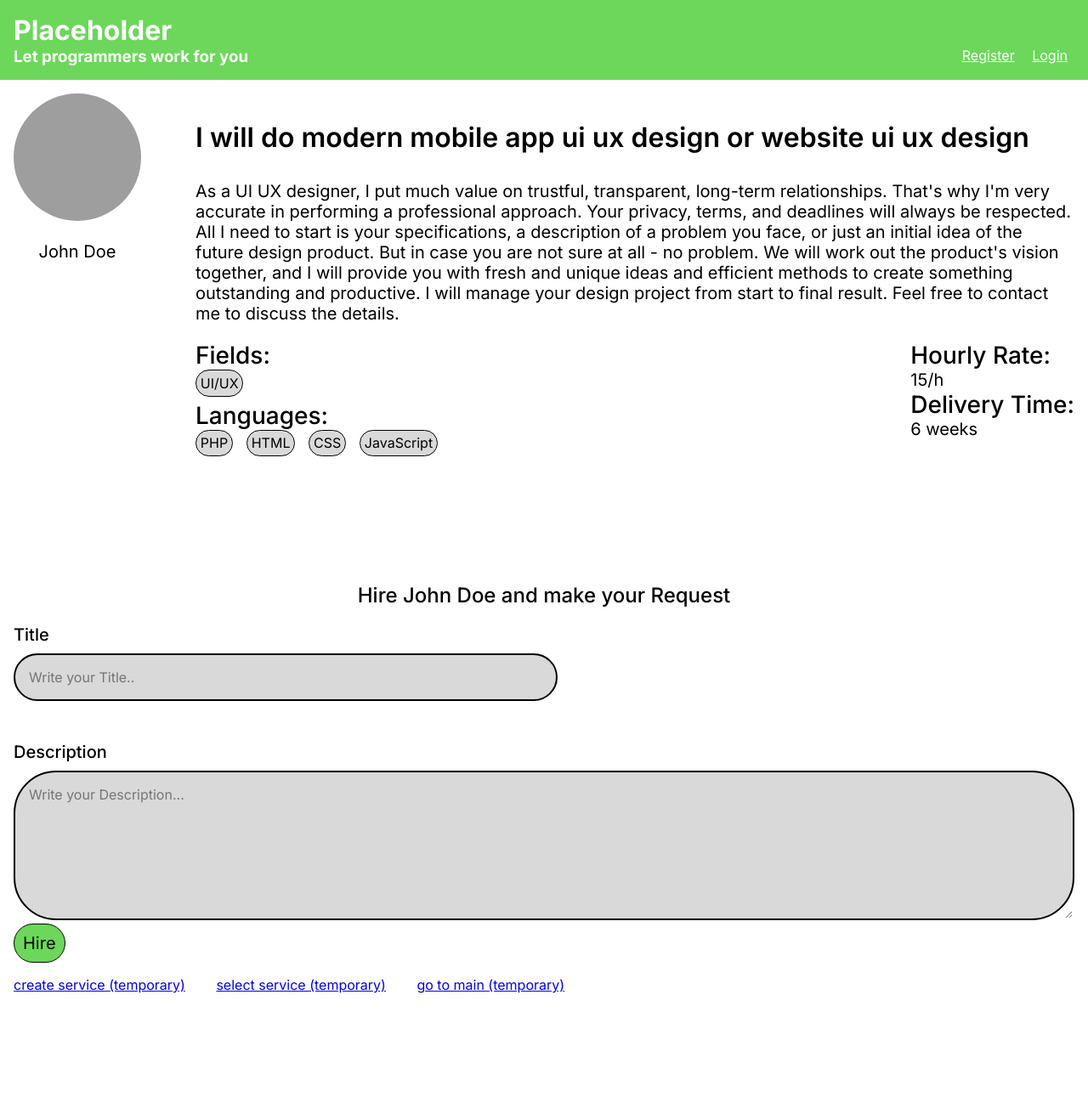
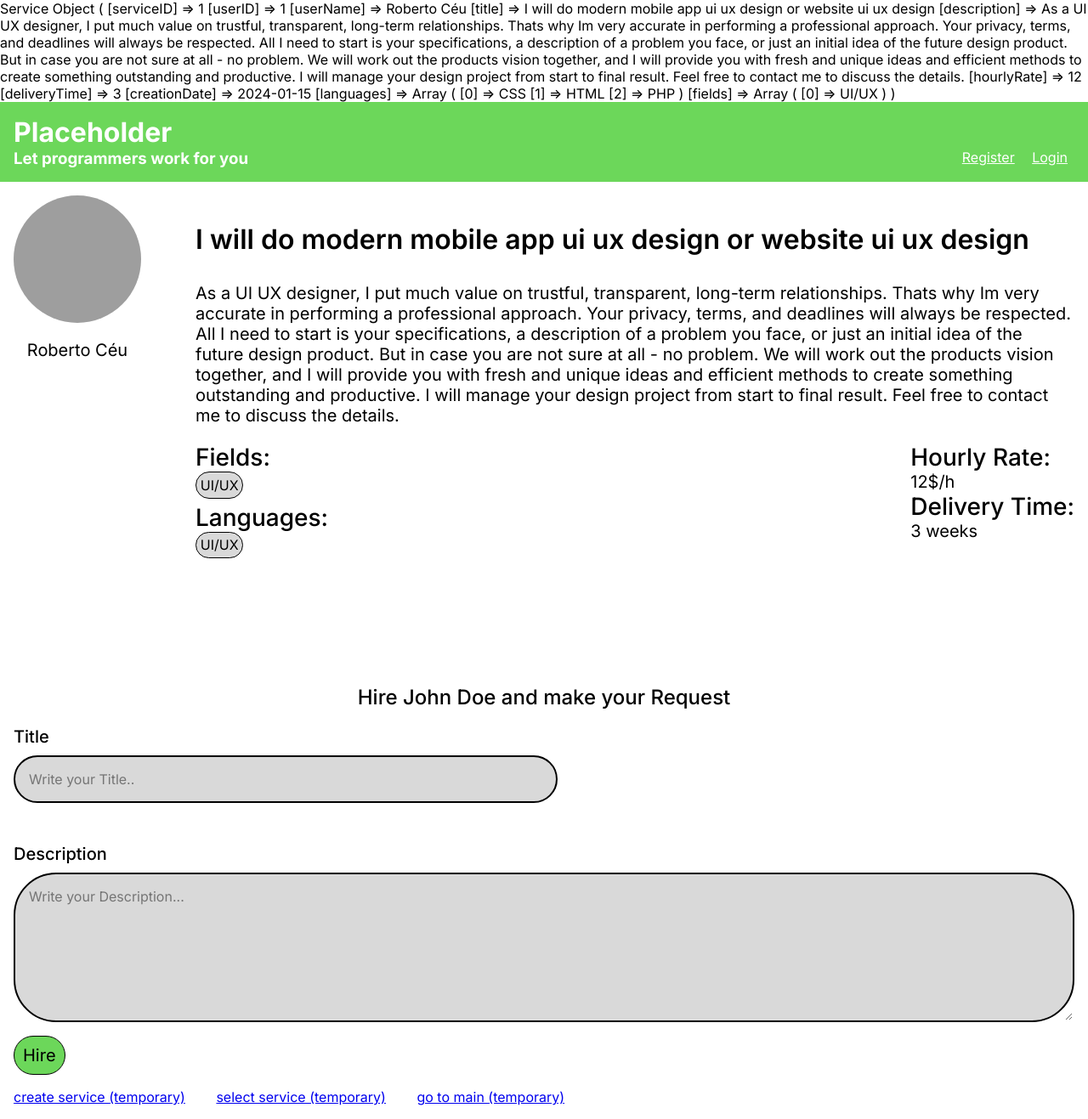
Before and after one commit to FEUP-LTW-2025/ltw-project-ltw14g07, a PHP site: page /pages/service.php?id=1 in a window 1280 px wide. Shown: the whole page at 85% size. Before the commit the page ends 1169 px from the top, so only its background shows below. Run offline with PHP 8.4, Linux system fonts and the light colour scheme; data comes from the database, SQL or seed files in the repository; some web fonts are replaced; grey boxes are pictures that could not be loaded.

Commit message:
click action on service-cards

```diff
--- a/css/layout.css
+++ b/css/layout.css
@@ -191,6 +191,7 @@ body > header {
         display: flex;
         justify-content: space-between;
     }
+    width: 100%;
 }
 
 .skills, .pricing {
--- /dev/null
+++ b/js/click.js
@@ -0,0 +1,14 @@
+
+
+function addClickEvent() {
+    const service_cards = document.querySelectorAll('.service-card')
+    for (const card of service_cards) {
+        const input = card.querySelector('input')
+        const id = input.value
+        card.addEventListener("click", function () {
+            window.location.href = `/../pages/service.php?id=${id}`
+        })
+    }
+}
+
+addClickEvent();
--- a/pages/service.php
+++ b/pages/service.php
@@ -4,8 +4,15 @@
     require_once(__DIR__ . '/../template/filters.tpl.php');
     require_once(__DIR__ . '/../template/service.tpl.php');
 
+    require_once(__DIR__ . '/../database/connection.db.php');
+    require_once(__DIR__ . '/../database/service.class.php');
+
+    $db = getDatabaseConnection();
+    $service = Service::getService($db, $_GET['id']);
+    print_r($service);
+
     draw_header('selectService');
-    draw_service();
+    draw_service($service);
     draw_request_form();
     draw_footer();
 ?>
--- a/template/common.tpl.php
+++ b/template/common.tpl.php
@@ -11,6 +11,7 @@
             <link rel="stylesheet" href="../css/style.css">
             <link rel="stylesheet" href="../css/layout.css">
             <link rel="stylesheet" href="../css/responsive.css">
+            <script src="../js/click.js" defer></script>
         </head>
         <body>
             <header>
--- a/template/service.tpl.php
+++ b/template/service.tpl.php
@@ -4,46 +4,42 @@
 ?>
 
 
-<?php function draw_service() { ?>
+<?php function draw_service($service) { ?>
+    <?php
+        $hourlyRate = "$service->hourlyRate" . "$/h";
+        $deliveryTime = "$service->deliveryTime" . " weeks";
+    ?>
     <section>
         <aside>
             <img src="https://picsum.photos/id/237/200/300">
-            <p>John Doe</p>
+            <p><?=$service->userName?></p>
         </aside>
         <article>
-            <h1 class="title">I will do modern mobile app ui ux design or website ui ux design</h1>
-            <p>As a UI UX designer, I put much value on trustful, transparent, long-term relationships. That's why I'm very accurate in performing a professional approach. Your privacy, terms, and deadlines will always be respected.
-                All I need to start is your specifications, a description of a problem you face, or just an initial idea of the future design product. But in case you are not sure at all - no problem. We will work out the product's vision together, and I will provide you with fresh and unique ideas and efficient methods to create something outstanding and productive. I will manage your design project from start to final result. Feel free to contact me to discuss the details.</p>
+            <h1 class="title"><?=$service->title?></h1>
+            <p><?=$service->description?></p>
 
             <div>
                 <section class="skills">
                     <article>
                         <h1>Fields:</h1>
-                        <div class="tag-list">
-                            <span>UI/UX</span>
-                        </div>
+                        <?php draw_tags($service->fields) ?>
                     </article>
 
                     <article>
                         <h1>Languages:</h1>
-                        <div class="tag-list">
-                            <span>PHP</span>
-                            <span>HTML</span>
-                            <span>CSS</span>
-                            <span>JavaScript</span>
-                        </div>
+                        <?php draw_tags($service->fields) ?>
                     </article>
                 </section>
 
                 <section class="pricing">
                     <article>
                         <h1>Hourly Rate:</h1>
-                        <p>15/h</p>
+                        <p><?=$hourlyRate?></p>
                     </article>
 
                     <article>
                         <h1>Delivery Time:</h1>
-                        <p>6 weeks</p>
+                        <p><?=$deliveryTime?></p>
                     </article>
                 </section>
             </div>
@@ -98,6 +94,7 @@
                 ?>
             </article>
         </section>
+        <input type="hidden" name="serviceID" value="<?=$service->serviceID?>">
     </article>
 <?php } ?>
 
```
